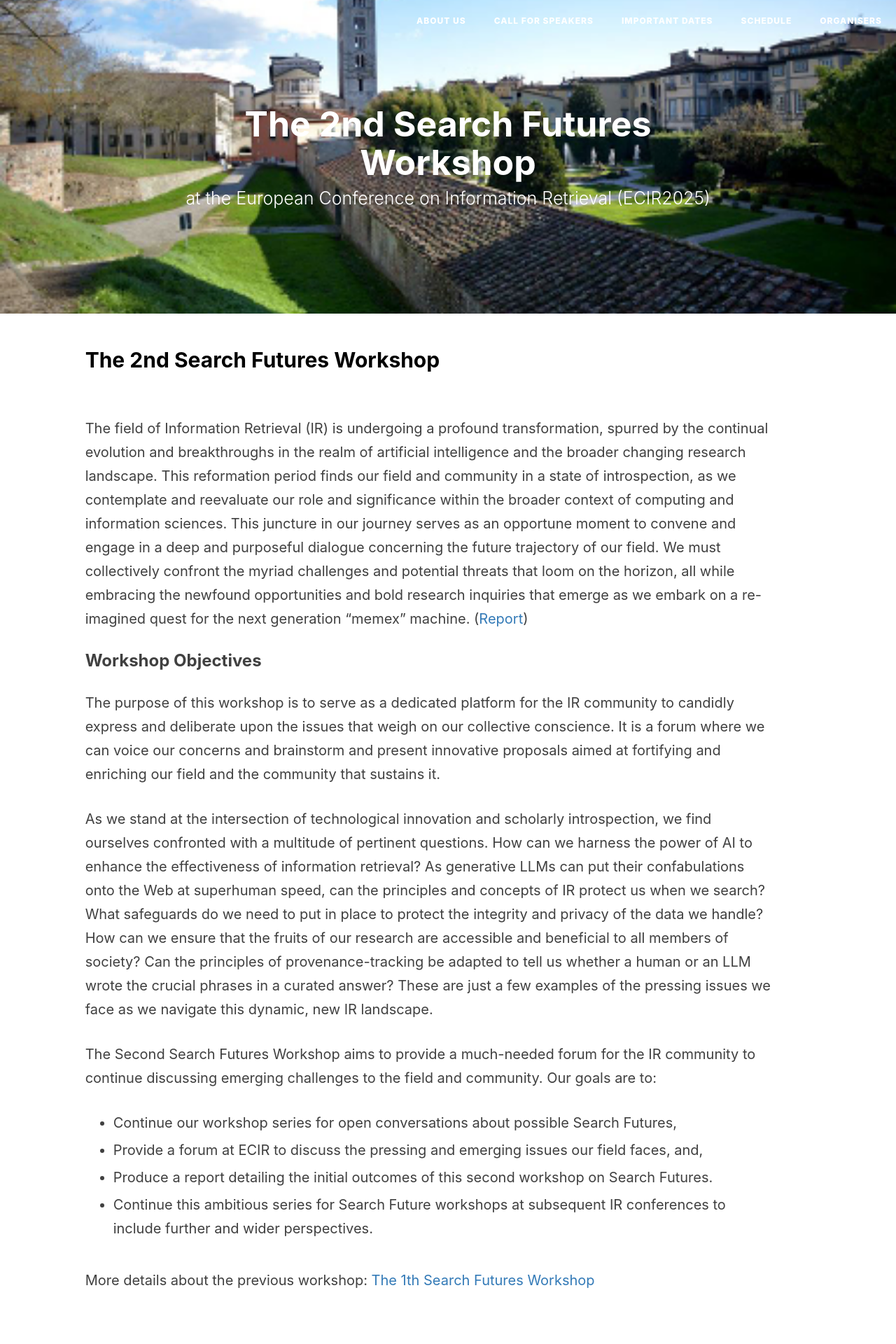
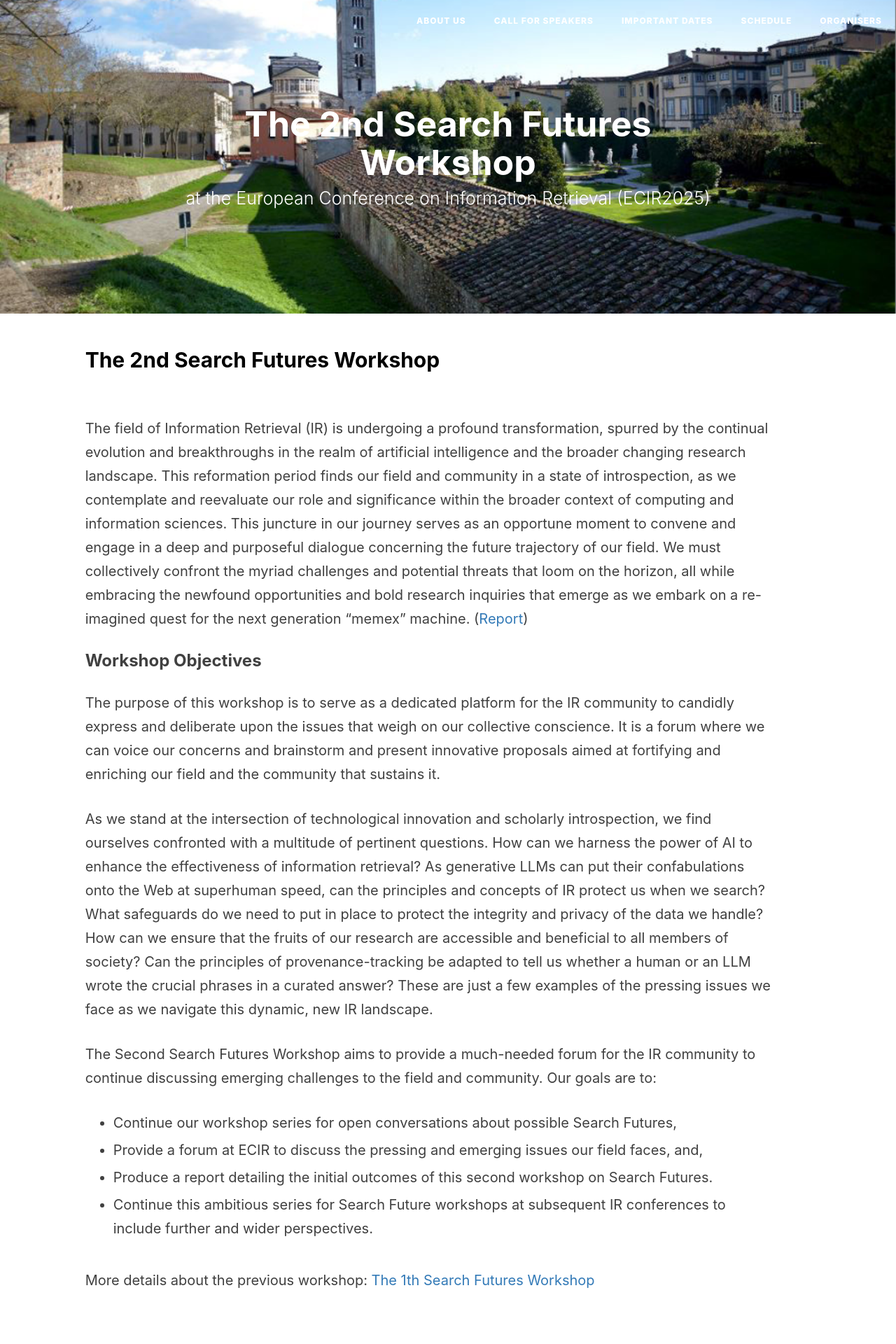
Before and after one commit to SearchFutures/SearchFutures.github.io, a Jekyll site: the page built from index.md, in a window 1280 px wide. Shown: the top 1920 px of the page at 70% size. Built offline with Jekyll 4.4.1, drawn with Linux system fonts in a browser that asks for light colours; nearby versions of some CDN libraries; our own code applies the rules of GitHub Pages for plain Markdown files.

Commit message:
Update _config.yml

```diff
--- a/_config.yml
+++ b/_config.yml
@@ -1,7 +1,7 @@
 # Site settings
 title: 46th European Conference on Information Retrieval
 SEOTitle:  46th European Conference on Information Retrieval
-header-img: img/background3.png
+header-img: img/background3.jpg
 email:
 description: ""
 keyword: ""
```
